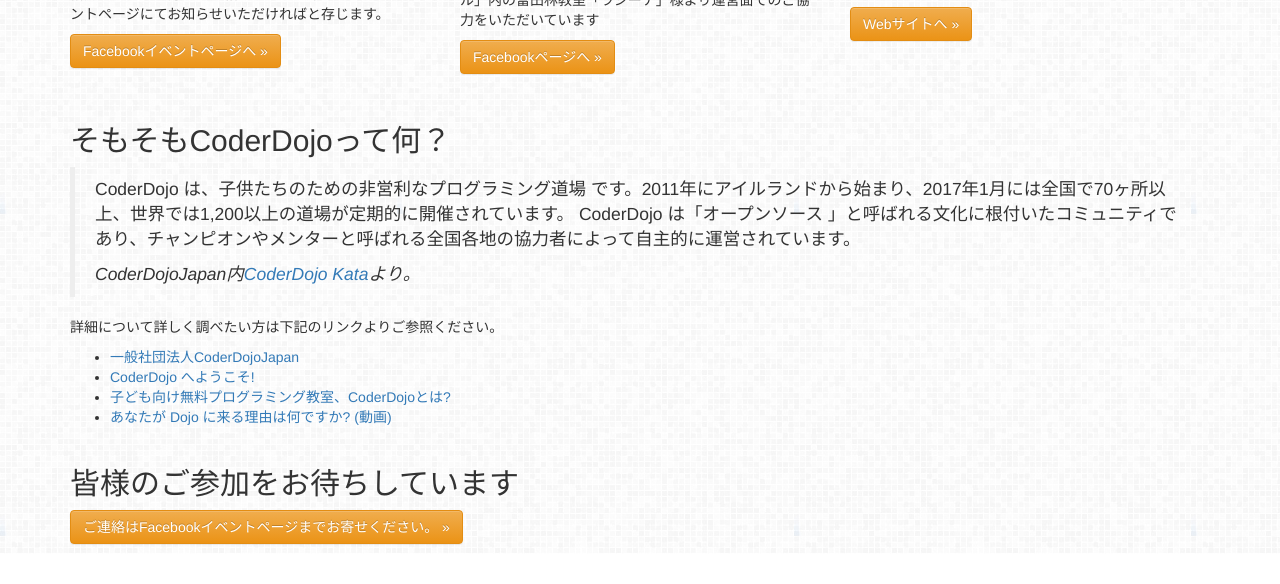
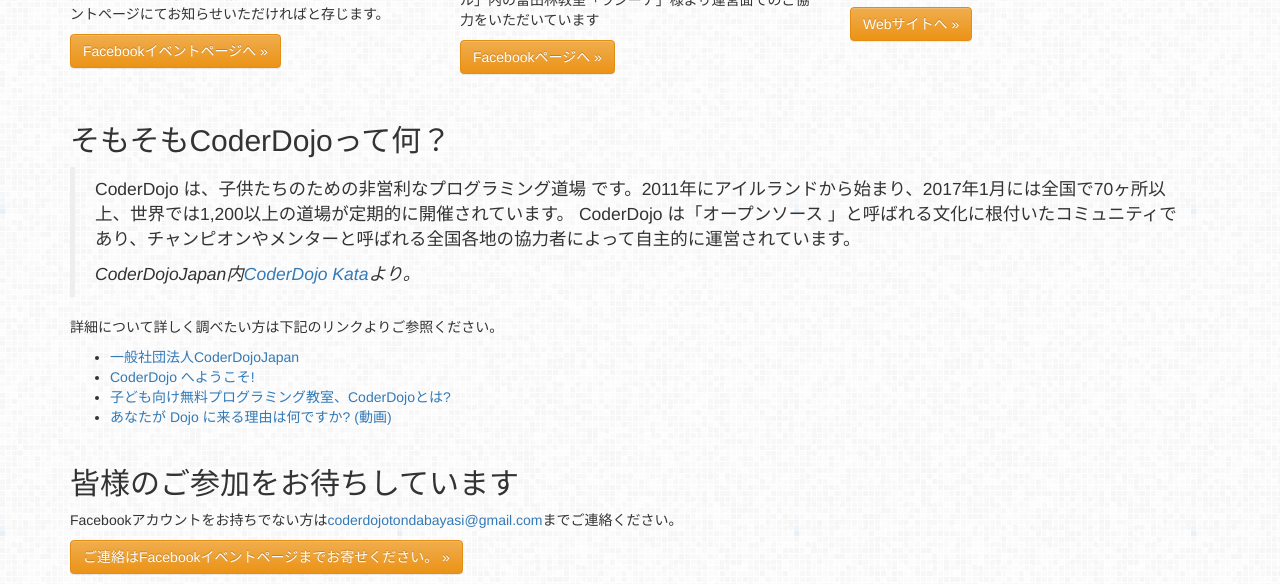
Before and after one commit to horinoA/horinoA.github.io, a plain HTML site: page index.html in a window 1280 px wide. Shown: the part 752-1336 px from the top of the page. Before the commit the page ends 1306 px from the top, so only its background shows below. Drawn offline with nearby package versions, Linux system fonts and the light colour scheme; some packages are replaced by stand-ins of ours.

Commit message:
mailLinkadd

```diff
--- a/index.html
+++ b/index.html
@@ -108,6 +108,7 @@
       </ul>
 
       <h2 style="margin-top:40px">皆様のご参加をお待ちしています</h2>
+      <p>Facebookアカウントをお持ちでない方は<a href="coderdojotondabayasi@gmail.com">coderdojotondabayasi@gmail.com</a>までご連絡ください。</p>
       <p><a class="btn btn-warning" href="#" role="button">ご連絡はFacebookイベントページまでお寄せください。 &raquo;</a></p>
 
 
```
